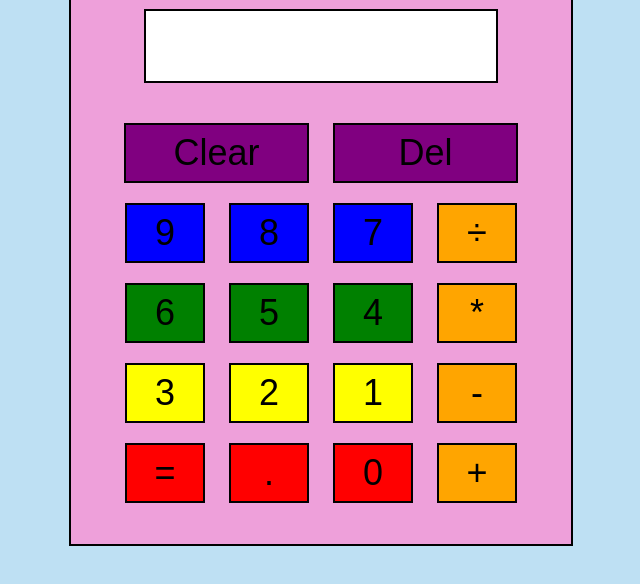
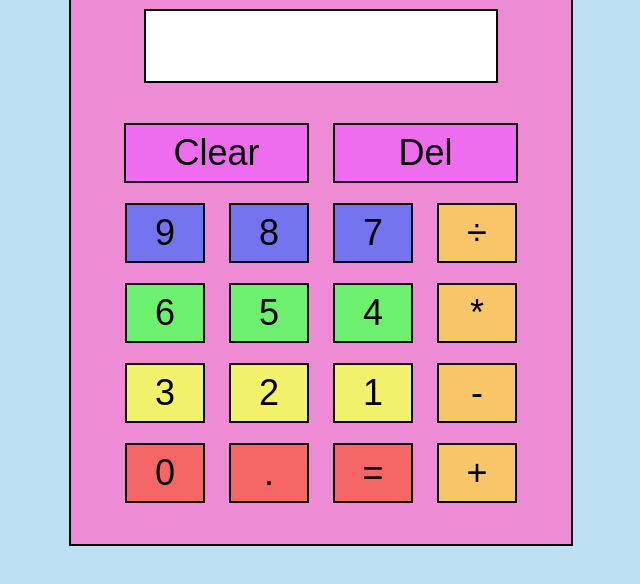
Before and after one commit to anastasia-tea/calculator, a plain HTML site: page index.html in a window 1280 px wide. Shown: the part 156-740 px from the top of the page, without its empty margins (319-959 px from the left). Drawn offline with Linux system fonts and the light colour scheme.

Commit message:
Adjusted colors and fixed button order on bottom row

```diff
--- a/index.html
+++ b/index.html
@@ -63,9 +63,9 @@
 
             <div class="row5">
 
+                <button id="zero">0</button>
+                <button id="point">.</button>
                 <button id="equals">=</button>
-                <button id="point">.</button>
-                <button id="zero">0</button>
                 <button id="add" class="operation">+</button>
 
             </div>
--- a/style.css
+++ b/style.css
@@ -13,12 +13,13 @@ body {
     flex-direction: column;
     justify-content: flex-start;
     align-items: center;
-    background-color: rgb(238, 160, 218);
+    background-color: rgb(238, 139, 213);
     border: 2px solid black;
     width: 500px;
     height: 650px;
     margin-top: 40px;
     padding: 0;
+    min-width: 500px;
 }
 
 .name {
@@ -70,28 +71,28 @@ button {
 }
 
 .row1 button {
-    background-color: purple;
+    background-color: rgb(238, 108, 238);
 }
 
 .row2 button {
-    background-color: blue;
+    background-color: rgb(116, 116, 238);
 }
 
 .row3 button {
-    background-color: green;
+    background-color: rgb(109, 240, 109);
 }
 
 .row4 button {
-    background-color: yellow;
+    background-color: rgb(241, 241, 108);
 }
 
 .row5 button {
-    background-color: red;
+    background-color: rgb(245, 103, 103);
 }
 
 #add,
 #subtract,
 #multiply,
 #divide {
-    background-color: orange
+    background-color: rgb(248, 198, 105)
 }
```
